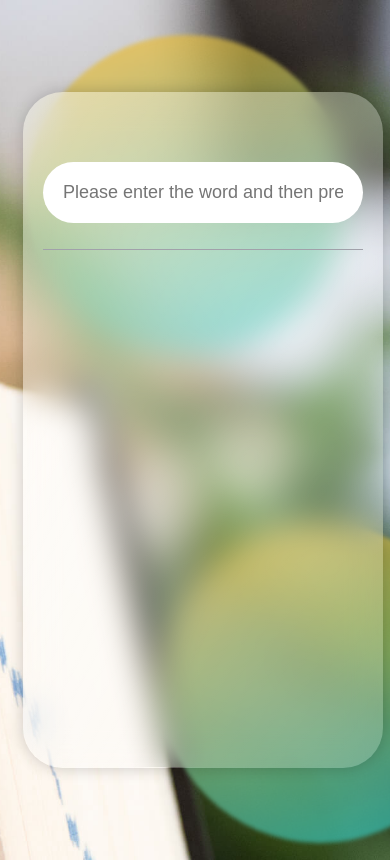
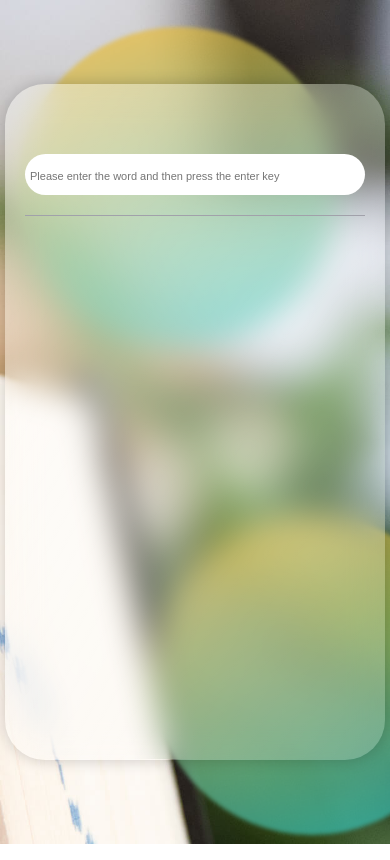
Before and after one commit to Ghorbani-Dev1985/Dictionary, a plain HTML site: page index.html in a window 390 px wide. Drawn offline with Linux system fonts and the light colour scheme.

Commit message:
fix: bug in responsive in mobile and tablet and remove scroll

```diff
--- a/CSS/Main.css
+++ b/CSS/Main.css
@@ -4,6 +4,8 @@
 *:after,
 *:before {
   box-sizing: border-box;
+  padding: 0;
+  margin: 0;
 }
 body {
   width: 100vw;
@@ -28,15 +30,15 @@ body {
     gap: 10px;
 }
 .Container {
-    width: 100%;
-    height: 100%;
+    width: 100vw;
+    height: 100vh;
     overflow: hidden;
     display: flex;
     justify-content: center;
     align-items: center;
     position: relative;
     margin: 0 auto;
-    padding: 0 15px;
+    padding: 0 5px;
 }
 .circle1,
 .circle2 {
@@ -112,17 +114,18 @@ body {
     width: 100%;
     height: 1px;
     background-color: #a1a1aa;
+    margin: 10px 0;
 }
 .DicWord{
     color: #2563eb;
     font-size: 24px;
     font-weight: 700;
-
+    text-transform: capitalize;
 }
 .DicPartOfSpeech{
     font-style: italic;
     font-size: 16px;
-
+    margin: 10px 0;
 }
 .DicDefinition{
     font-size: 20px;
@@ -130,7 +133,7 @@ body {
     line-height: 2rem;
     padding-left: 10px;
     border-left: 8px solid #f59e0b;
-
+    margin: 20px 0;
 }
 .error{
     width: 100%;
@@ -151,6 +154,15 @@ body {
 }
 
 @media (300px <= width <= 500px){
+    #DicWordInput{
+        padding: 10px 5px;
+    }
+    #DicWordInput::placeholder{
+        font-size: 11px;
+    }
+}
+
+@media (300px <= width <= 1200px){
     .DicWrapper{
         width: 100%;
     }
--- a/JS/Main.js
+++ b/JS/Main.js
@@ -5,6 +5,7 @@ const DicContainerDetails = $.querySelector("#DicContainerDetails");
 function GetDicData() {
   let getUserWord = DicWordInput.value;
   DicContainerDetails.classList.add("flex-center")
+  DicContainerDetails.classList.remove('error')
   DicContainerDetails.innerHTML = `<img src="./../Images/loading.svg" alt="ghorbani-dev.ir" />`
   fetch(`https://api.dictionaryapi.dev/api/v2/entries/en/${getUserWord}`)
     .then((res) => res.json())
```
Also changed, not shown: Images/Screenshot.png (added).
